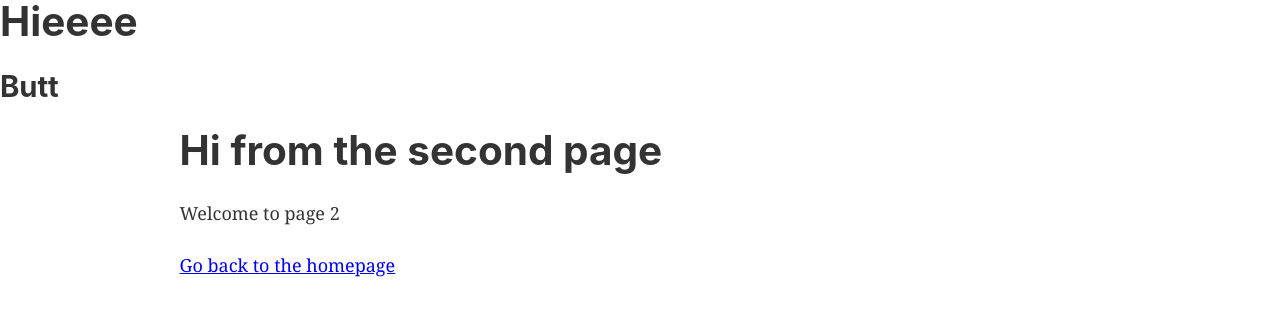
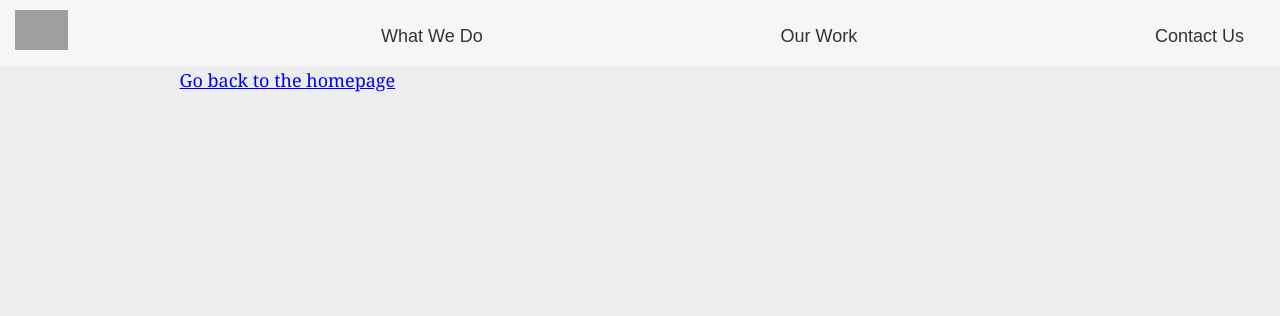
Before and after one commit to jsdelivrbot/oakpoint-testing, a Gatsby site: page /page-2 in a window 1280 px wide. Built offline with nearby package versions, Linux system fonts and the light colour scheme; Gatsby itself is replaced by a stand-in of ours; grey boxes are pictures that could not be loaded; a web font is replaced by a local one.

Commit message:
add nav toggle logic

```diff
--- a/src/components/header.js
+++ b/src/components/header.js
@@ -3,7 +3,19 @@ import Navbar from './navbar'
 
 const Header = ({ siteTitle }) => (
   <div>
-    <Navbar />
+    <Navbar
+      brand={{
+        src:
+          'https://cdn.rawgit.com/LucasLombardo/svg-hosting/master/Logov3.svg',
+        alt: 'Oakpoint Digital Home',
+        link: '#',
+      }}
+      links={[
+        { title: 'What We Do', link: '#' },
+        { title: 'Our Work', link: '#' },
+        { title: 'Contact Us', link: '#' },
+      ]}
+    />
   </div>
 )
 
--- a/src/components/layout.css
+++ b/src/components/layout.css
@@ -60,7 +60,7 @@ dfn {
 }
 h1 {
   font-size: 2em;
-  margin: .67em 0;
+  margin: 0.67em 0;
 }
 mark {
   background-color: #ff0;
@@ -77,10 +77,10 @@ sup {
   vertical-align: baseline;
 }
 sub {
-  bottom: -.25em;
+  bottom: -0.25em;
 }
 sup {
-  top: -.5em;
+  top: -0.5em;
 }
 img {
   border-style: none;
@@ -122,29 +122,29 @@ button,
 select {
   text-transform: none;
 }
-[type=reset],
-[type=submit],
+[type='reset'],
+[type='submit'],
 button,
-html [type=button] {
+html [type='button'] {
   -webkit-appearance: button;
 }
-[type=button]::-moz-focus-inner,
-[type=reset]::-moz-focus-inner,
-[type=submit]::-moz-focus-inner,
+[type='button']::-moz-focus-inner,
+[type='reset']::-moz-focus-inner,
+[type='submit']::-moz-focus-inner,
 button::-moz-focus-inner {
   border-style: none;
   padding: 0;
 }
-[type=button]:-moz-focusring,
-[type=reset]:-moz-focusring,
-[type=submit]:-moz-focusring,
+[type='button']:-moz-focusring,
+[type='reset']:-moz-focusring,
+[type='submit']:-moz-focusring,
 button:-moz-focusring {
   outline: 1px dotted ButtonText;
 }
 fieldset {
   border: 1px solid silver;
   margin: 0 2px;
-  padding: .35em .625em .75em;
+  padding: 0.35em 0.625em 0.75em;
 }
 legend {
   box-sizing: border-box;
@@ -157,26 +157,26 @@ legend {
 textarea {
   overflow: auto;
 }
-[type=checkbox],
-[type=radio] {
+[type='checkbox'],
+[type='radio'] {
   box-sizing: border-box;
   padding: 0;
 }
-[type=number]::-webkit-inner-spin-button,
-[type=number]::-webkit-outer-spin-button {
+[type='number']::-webkit-inner-spin-button,
+[type='number']::-webkit-outer-spin-button {
   height: auto;
 }
-[type=search] {
+[type='search'] {
   -webkit-appearance: textfield;
   outline-offset: -2px;
 }
-[type=search]::-webkit-search-cancel-button,
-[type=search]::-webkit-search-decoration {
+[type='search']::-webkit-search-cancel-button,
+[type='search']::-webkit-search-decoration {
   -webkit-appearance: none;
 }
 ::-webkit-input-placeholder {
   color: inherit;
-  opacity: .54;
+  opacity: 0.54;
 }
 ::-webkit-file-upload-button {
   -webkit-appearance: button;
@@ -202,10 +202,10 @@ body {
   font-weight: normal;
   word-wrap: break-word;
   font-kerning: normal;
-  -moz-font-feature-settings: "kern", "liga", "clig", "calt";
-  -ms-font-feature-settings: "kern", "liga", "clig", "calt";
-  -webkit-font-feature-settings: "kern", "liga", "clig", "calt";
-  font-feature-settings: "kern", "liga", "clig", "calt";
+  -moz-font-feature-settings: 'kern', 'liga', 'clig', 'calt';
+  -ms-font-feature-settings: 'kern', 'liga', 'clig', 'calt';
+  -webkit-font-feature-settings: 'kern', 'liga', 'clig', 'calt';
+  font-feature-settings: 'kern', 'liga', 'clig', 'calt';
 }
 img {
   max-width: 100%;
@@ -573,10 +573,10 @@ td,
 th {
   text-align: left;
   border-bottom: 1px solid hsla(0, 0%, 0%, 0.12);
-  font-feature-settings: "tnum";
-  -moz-font-feature-settings: "tnum";
-  -ms-font-feature-settings: "tnum";
-  -webkit-font-feature-settings: "tnum";
+  font-feature-settings: 'tnum';
+  -moz-font-feature-settings: 'tnum';
+  -ms-font-feature-settings: 'tnum';
+  -webkit-font-feature-settings: 'tnum';
   padding-left: 0.96667rem;
   padding-right: 0.96667rem;
   padding-top: 0.725rem;
@@ -594,8 +594,8 @@ tt,
 code {
   background-color: hsla(0, 0%, 0%, 0.04);
   border-radius: 3px;
-  font-family: "SFMono-Regular", Consolas, "Roboto Mono", "Droid Sans Mono",
-    "Liberation Mono", Menlo, Courier, monospace;
+  font-family: 'SFMono-Regular', Consolas, 'Roboto Mono', 'Droid Sans Mono',
+    'Liberation Mono', Menlo, Courier, monospace;
   padding: 0;
   padding-top: 0.2em;
   padding-bottom: 0.2em;
@@ -609,13 +609,13 @@ code:after,
 tt:before,
 tt:after {
   letter-spacing: -0.2em;
-  content: " ";
+  content: ' ';
 }
 pre code:before,
 pre code:after,
 pre tt:before,
 pre tt:after {
-  content: "";
+  content: '';
 }
 @media only screen and (max-width: 480px) {
   html {
@@ -623,6 +623,14 @@ pre tt:after {
   }
 }
 @font-face {
-	font-family: montserrat-bold;
-	src: url("https://cdn.rawgit.com/LucasLombardo/svg-hosting/f6c418f3/Montserrat-Bold_0.ttf");
+  font-family: montserrat-bold;
+  src: url('https://cdn.rawgit.com/LucasLombardo/svg-hosting/f6c418f3/Montserrat-Bold_0.ttf');
 }
+@font-face {
+  font-family: montserrat;
+  src: url('https://cdn.rawgit.com/LucasLombardo/svg-hosting/b20d8cc2/Montserrat-Regular.otf');
+}
+
+body {
+  background-color: #ededed;
+}
--- a/src/components/navbar.js
+++ b/src/components/navbar.js
@@ -1,18 +1,217 @@
 import React, { Component } from 'react'
 import styled from 'styled-components'
+
+const StyledNav = styled.nav`
+  display: flex;
+  justify-content: space-between;
+  background: rgba(255, 255, 255, 0.5);
+  transition: 2s;
+  .brand-and-toggle {
+    flex-grow: 1;
+    display: flex;
+    justify-content: space-between;
+    flex-wrap: wrap;
+    .nav-brand {
+      flex-grow: 1;
+      img {
+        height: 40px;
+        margin: 10px 15px;
+        transition: 0.3s;
+      }
+      img:hover {
+        filter: brightness(0.85);
+      }
+    }
+  }
+  #toggle-button {
+    display: none;
+    margin: 3px;
+  }
+
+  .collapse {
+    flex-grow: 2;
+    ul {
+      display: flex;
+      list-style: none;
+      justify-content: space-between;
+      margin: 0 1em;
+      li {
+        padding: 22px 1em 5px 1em;
+        a {
+          font-family: montserrat-bold, sans-serif;
+          color: #333;
+          text-decoration: none;
+          transition: 0.3s;
+          &:hover {
+            color: #000;
+            border-bottom: 3px solid black;
+          }
+        }
+      }
+    }
+  }
+  @media only screen and (max-width: 768px) {
+    flex-direction: column;
+    #toggle-button {
+      display: block;
+    }
+
+    .collapse {
+      display: none;
+      &.nav-open {
+        display: block;
+        ul {
+          flex-direction: column;
+        }
+      }
+    }
+  }
+`
+
+const StyledIcon = styled.div`
+  .hamburger {
+    padding: 18px 15px 12px 15px;
+    display: inline-block;
+    cursor: pointer;
+    transition-property: opacity, filter;
+    transition-duration: 0.15s;
+    transition-timing-function: linear;
+    font: inherit;
+    color: #333;
+    text-transform: none;
+    background-color: transparent;
+    border: 0;
+    margin: 0;
+    overflow: visible;
+  }
+  .hamburger:hover {
+    opacity: 0.7;
+  }
+
+  .hamburger-box {
+    width: 40px;
+    height: 24px;
+    display: inline-block;
+    position: relative;
+  }
+
+  .hamburger-inner {
+    display: block;
+    top: 50%;
+    margin-top: -2px;
+  }
+  .hamburger-inner,
+  .hamburger-inner::before,
+  .hamburger-inner::after {
+    width: 40px;
+    height: 4px;
+    background-color: #333;
+    border-radius: 4px;
+    position: absolute;
+    transition-property: transform;
+    transition-duration: 0.15s;
+    transition-timing-function: ease;
+  }
+  .hamburger-inner::before,
+  .hamburger-inner::after {
+    content: '';
+    display: block;
+  }
+  .hamburger-inner::before {
+    top: -10px;
+  }
+  .hamburger-inner::after {
+    bottom: -10px;
+  }
+
+  .hamburger--collapse .hamburger-inner {
+    top: auto;
+    bottom: 0;
+    transition-duration: 0.13s;
+    transition-delay: 0.13s;
+    transition-timing-function: cubic-bezier(0.55, 0.055, 0.675, 0.19);
+  }
+  .hamburger--collapse .hamburger-inner::after {
+    top: -20px;
+    transition: top 0.2s 0.2s cubic-bezier(0.33333, 0.66667, 0.66667, 1),
+      opacity 0.1s linear;
+  }
+  .hamburger--collapse .hamburger-inner::before {
+    transition: top 0.12s 0.2s cubic-bezier(0.33333, 0.66667, 0.66667, 1),
+      transform 0.13s cubic-bezier(0.55, 0.055, 0.675, 0.19);
+  }
+
+  .hamburger--collapse.is-active .hamburger-inner {
+    transform: translate3d(0, -10px, 0) rotate(-45deg);
+    transition-delay: 0.22s;
+    transition-timing-function: cubic-bezier(0.215, 0.61, 0.355, 1);
+  }
+  .hamburger--collapse.is-active .hamburger-inner::after {
+    top: 0;
+    opacity: 0;
+    transition: top 0.2s cubic-bezier(0.33333, 0, 0.66667, 0.33333),
+      opacity 0.1s 0.22s linear;
+  }
+  .hamburger--collapse.is-active .hamburger-inner::before {
+    top: 0;
+    transform: rotate(-90deg);
+    transition: top 0.1s 0.16s cubic-bezier(0.33333, 0, 0.66667, 0.33333),
+      transform 0.13s 0.25s cubic-bezier(0.215, 0.61, 0.355, 1);
+  }
+`
 
 class Navbar extends Component {
   constructor(props) {
     super(props)
-    this.state = { open: true }
+    this.state = { isNavOpen: false }
+
+    this.toggleNav = this.toggleNav.bind(this)
+  }
+
+  toggleNav() {
+    this.setState(state => ({
+      isNavOpen: !state.isNavOpen,
+    }))
   }
 
   render() {
     return (
-      <div>
-        <h1>Hieeee</h1>
-        {this.state.open && <h2>Butt</h2>}
-      </div>
+      <StyledNav>
+        <div className="brand-and-toggle">
+          <a className="nav-brand" href="#">
+            <img src={this.props.brand.src} alt={this.props.brand.img} />
+          </a>
+          <StyledIcon id="toggle-button">
+            <button
+              onClick={this.toggleNav}
+              className="hamburger hamburger--collapse"
+              className={
+                this.state.isNavOpen
+                  ? 'hamburger hamburger--collapse is-active'
+                  : 'hamburger hamburger--collapse'
+              }
+              type="button"
+            >
+              <span className="hamburger-box">
+                <span className="hamburger-inner" />
+              </span>
+            </button>
+          </StyledIcon>
+        </div>
+        <div
+          className={
+            this.state.isNavOpen ? 'collapse nav-open' : 'collapse nav-closed'
+          }
+        >
+          <ul>
+            {this.props.links.map(navitem => (
+              <li key={navitem.title}>
+                <a href={navitem.link}>{navitem.title}</a>
+              </li>
+            ))}
+          </ul>
+        </div>
+      </StyledNav>
     )
   }
 }
--- a/src/pages/page-2.js
+++ b/src/pages/page-2.js
@@ -1,12 +1,9 @@
 import React from 'react'
-import { Link } from 'gatsby'  // eslint-disable-line
-
+import { Link } from 'gatsby' // eslint-disable-line
 import Layout from '../components/layout'
 
 const SecondPage = () => (
   <Layout>
-    <h1>Hi from the second page</h1>
-    <p>Welcome to page 2</p>
     <Link to="/">Go back to the homepage</Link>
   </Layout>
 )
```
